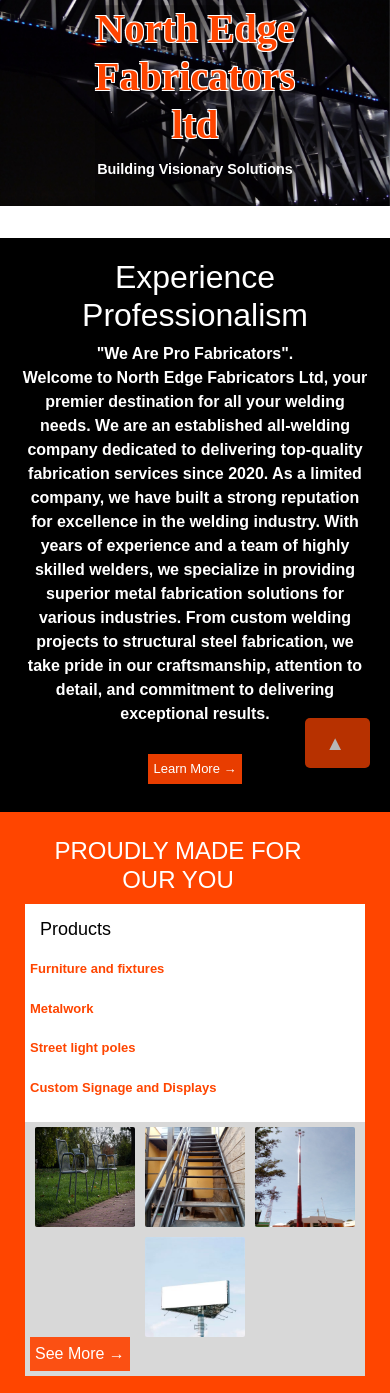
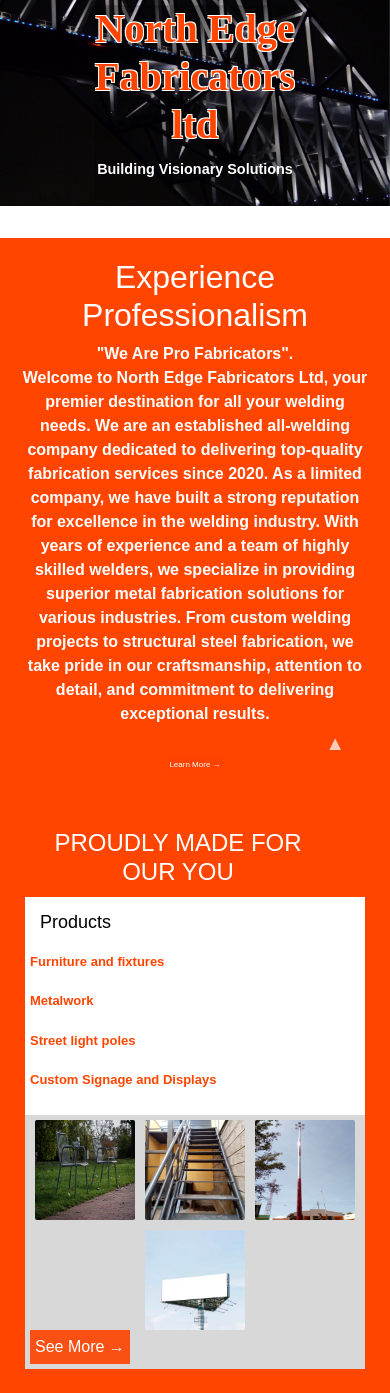
Before and after one commit to deni-cyber/nefproject, a Django app: page / in a window 390 px wide. Shown: the part 56-1449 px from the top of the page. Run offline with Django 4.2, Linux system fonts and the light colour scheme; data comes from the database, SQL or seed files in the repository.

Commit message:
change font of about div

```diff
--- a/homeapp/static/homeapp/css/main_style.css
+++ b/homeapp/static/homeapp/css/main_style.css
@@ -239,7 +239,7 @@ body {
 }
 @media (max-width: 768px) {
     .aboutdiv{
-        background-color: orangered;
+        background-color: black;
         padding: 10px;
         color: white ;
         padding: 20px;
@@ -315,11 +315,11 @@ body {
         max-width: 90%;
     }
     .aboutdiv{
-        background-color: black;
+        background-color: orangered;
         padding: 10px;
         color: white ;
         padding: 20px;
-        font-size: small;
+        font-size: 8px;
         text-align: center;
     }
 }
--- a/homeapp/templates/homeapp/home.html
+++ b/homeapp/templates/homeapp/home.html
@@ -112,8 +112,8 @@
         <div class="row">
             <div class="col-md-7 aboutdiv">
                 <h1>How its all done</h1>
-                <P>
-                    At North Edge Fabricators Ltd,
+                <P><small>
+                     At North Edge Fabricators Ltd,
                      the management of fabrication projects involves a systematic approach
                      to delivering high-quality products and structures.
                      Beginning with project initiation, the company collaborates with clients
@@ -130,7 +130,7 @@
                      the project lifecycle to address any changes or concerns promptly.
                      By prioritizing client collaboration, meticulous craftsmanship,
                      and a commitment to excellence, North Edge Fabricators Ltd consistently
-                     delivers successful fabrication projects tailored to the unique needs of each client.
+                     delivers successful fabrication projects tailored to the unique needs of each client.</small>
                 </P>
 
             </div>
```
